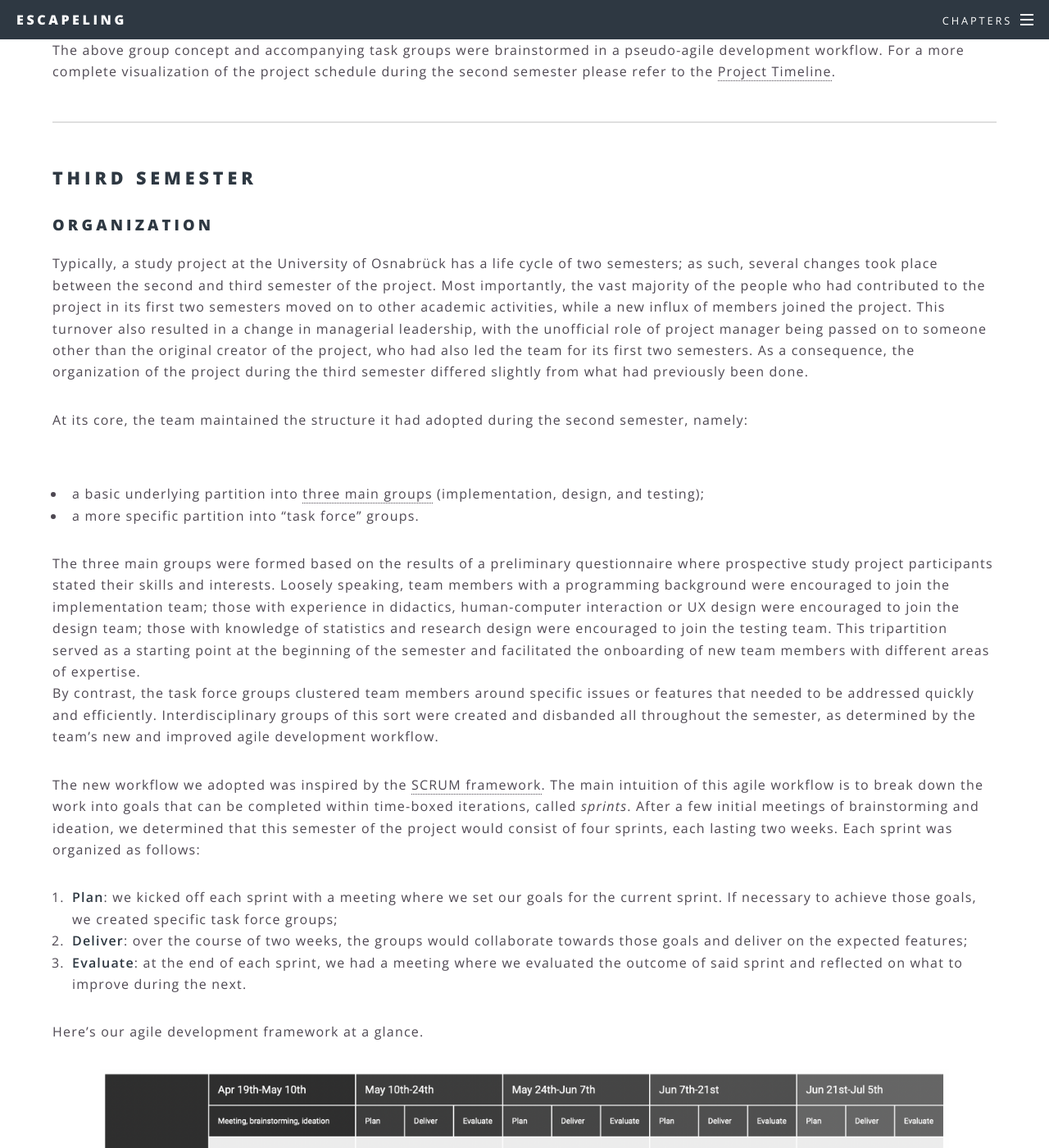
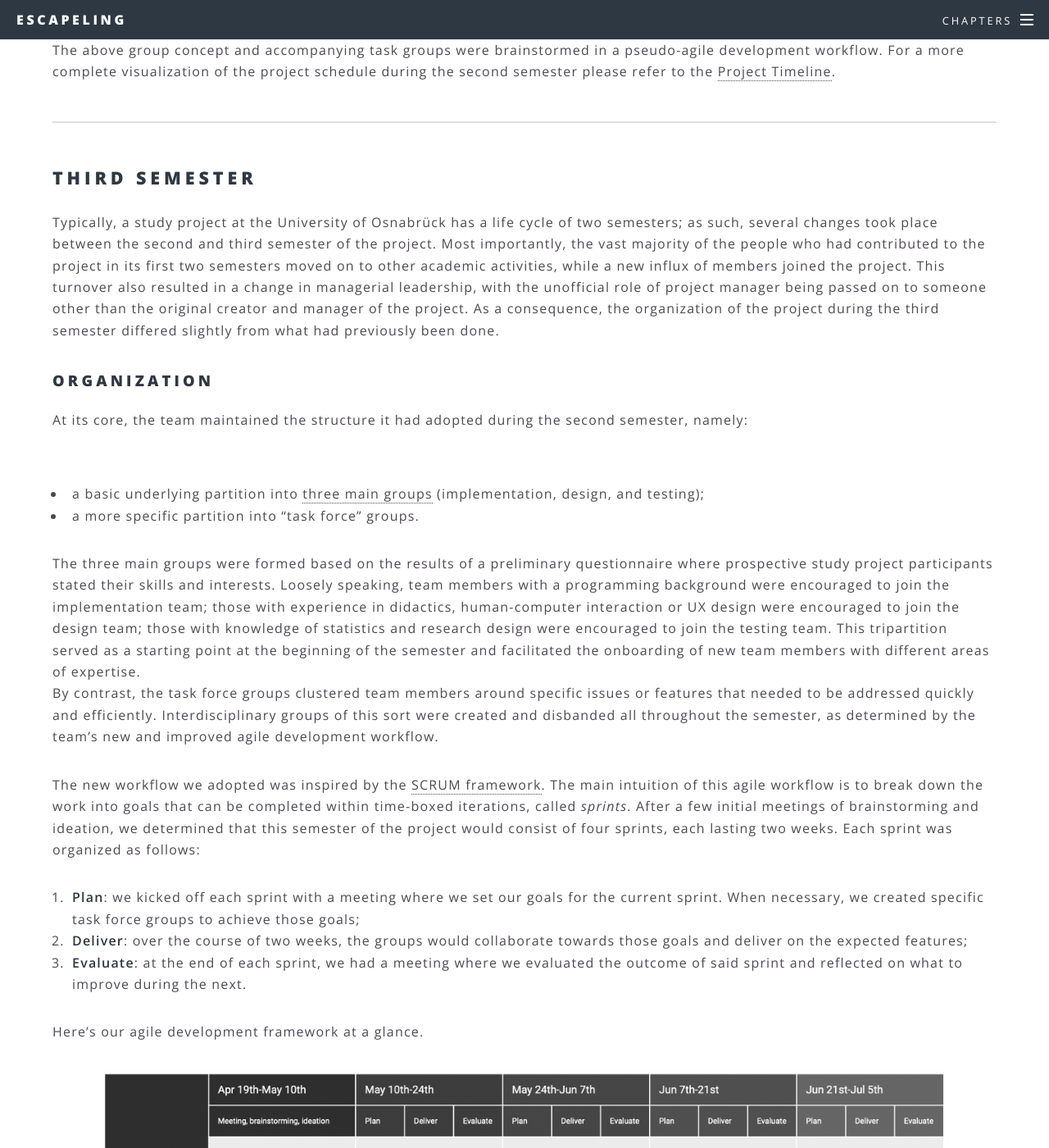
Before and after one commit to ALLUOS/ALLUOS.github.io, a Jekyll site: the page built from _posts/2021-04-04-overview.md, in a window 1280 px wide and 1400 px high, scrolled down 4453 px. Shown: the whole window at 82% size. Built offline with Jekyll 4.4.1, drawn with Linux system fonts in a browser that asks for light colours.

Commit message:
incorporate review suggestions

```diff
--- a/_posts/2021-04-04-overview.md
+++ b/_posts/2021-04-04-overview.md
@@ -111,9 +111,9 @@ The above group concept and accompanying task groups were brainstormed in a pseu
 
 <h2><span class="section">Third semester</span></h2>
 
+Typically, a study project at the University of Osnabrück has a life cycle of two semesters; as such, several changes took place between the second and third semester of the project. Most importantly, the vast majority of the people who had contributed to the project in its first two semesters moved on to other academic activities, while a new influx of members joined the project. This turnover also resulted in a change in managerial leadership, with the unofficial role of project manager being passed on to someone other than the original creator and manager of the project. As a consequence, the organization of the project during the third semester differed slightly from what had previously been done.
+
 ### Organization
-
-Typically, a study project at the University of Osnabrück has a life cycle of two semesters; as such, several changes took place between the second and third semester of the project. Most importantly, the vast majority of the people who had contributed to the project in its first two semesters moved on to other academic activities, while a new influx of members joined the project. This turnover also resulted in a change in managerial leadership, with the unofficial role of project manager being passed on to someone other than the original creator of the project, who had also led the team for its first two semesters. As a consequence, the organization of the project during the third semester differed slightly from what had previously been done.
 
 At its core, the team maintained the structure it had adopted during the second semester, namely:
 
@@ -125,7 +125,7 @@ By contrast, the task force groups clustered team members around specific issues
 
 The new workflow we adopted was inspired by the [SCRUM framework](https://en.wikipedia.org/wiki/Scrum_(software_development)). The main intuition of this agile workflow is to break down the work into goals that can be completed within time-boxed iterations, called *sprints*. After a few initial meetings of brainstorming and ideation, we determined that this semester of the project would consist of four sprints, each lasting two weeks. Each sprint was organized as follows:
 
-1.	**Plan**: we kicked off each sprint with a meeting where we set our goals for the current sprint. If necessary to achieve those goals, we created specific task force groups;
+1.	**Plan**: we kicked off each sprint with a meeting where we set our goals for the current sprint. When necessary, we created specific task force groups to achieve those goals;
 2.	**Deliver**: over the course of two weeks, the groups would collaborate towards those goals and deliver on the expected features;
 3.	**Evaluate**: at the end of each sprint, we had a meeting where we evaluated the outcome of said sprint and reflected on what to improve during the next.
 
```
